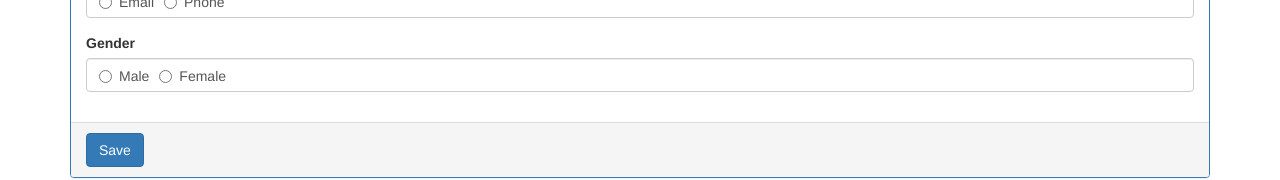
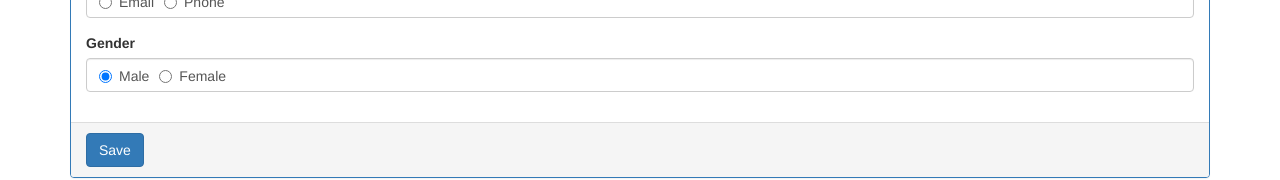
Before and after one commit to milanzivanov/kudvenkatAngularCrudApp, an Angular app: page /create in a window 1280 px wide. Shown: the part 390-570 px from the top of the page. Built offline with nearby package versions, Linux system fonts and the light colour scheme.

Commit message:
Angular radio button checked by default

```diff
--- a/src/app/employess/create-employee.component.ts
+++ b/src/app/employess/create-employee.component.ts
@@ -1,5 +1,5 @@
 import { Component, OnInit } from '@angular/core';
-import { NgForm } from '../../../node_modules/@angular/forms';
+import { NgForm } from '@angular/forms';
 
 @Component({
   selector: 'app-create-employee',
@@ -7,6 +7,8 @@ import { NgForm } from '../../../node_modules/@angular/forms';
   styleUrls: ['./create-employee.component.css']
 })
 export class CreateEmployeeComponent implements OnInit {
+
+  gender = 'male';
 
   constructor() { }
 
```
